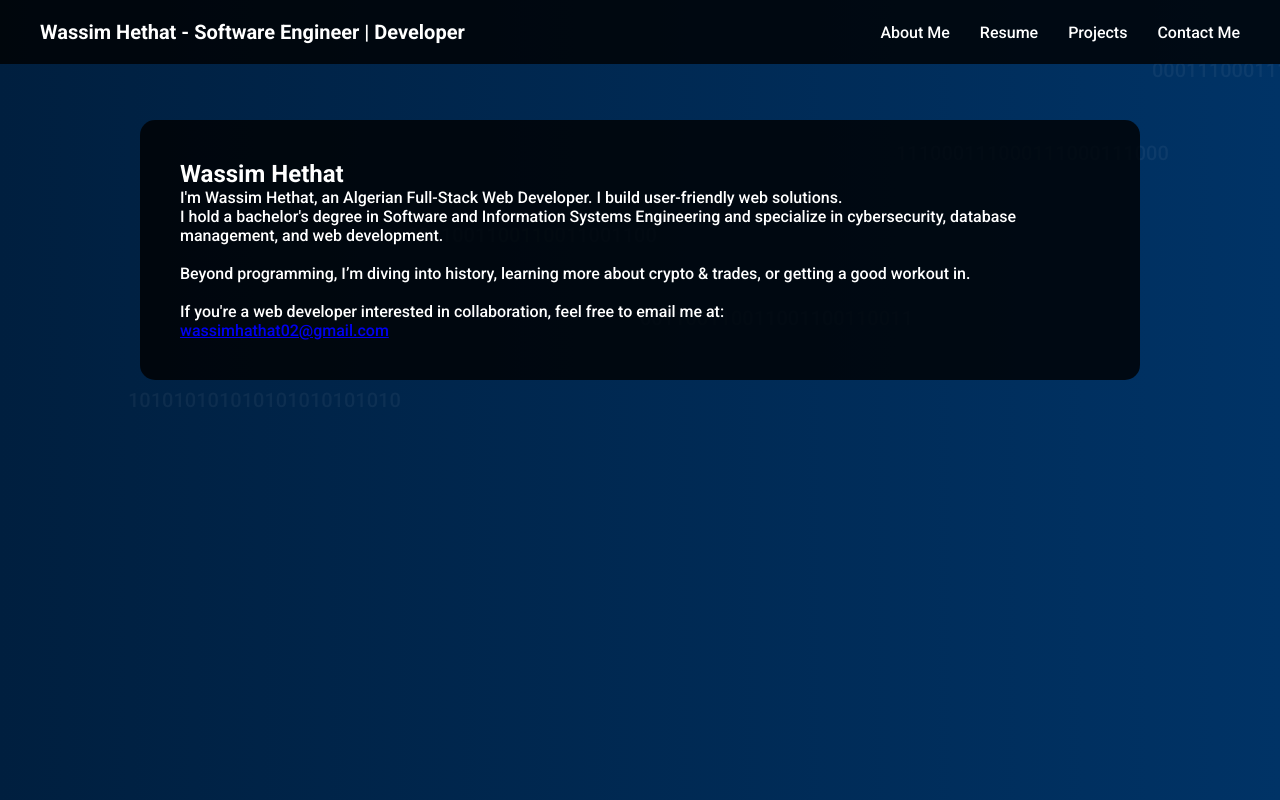
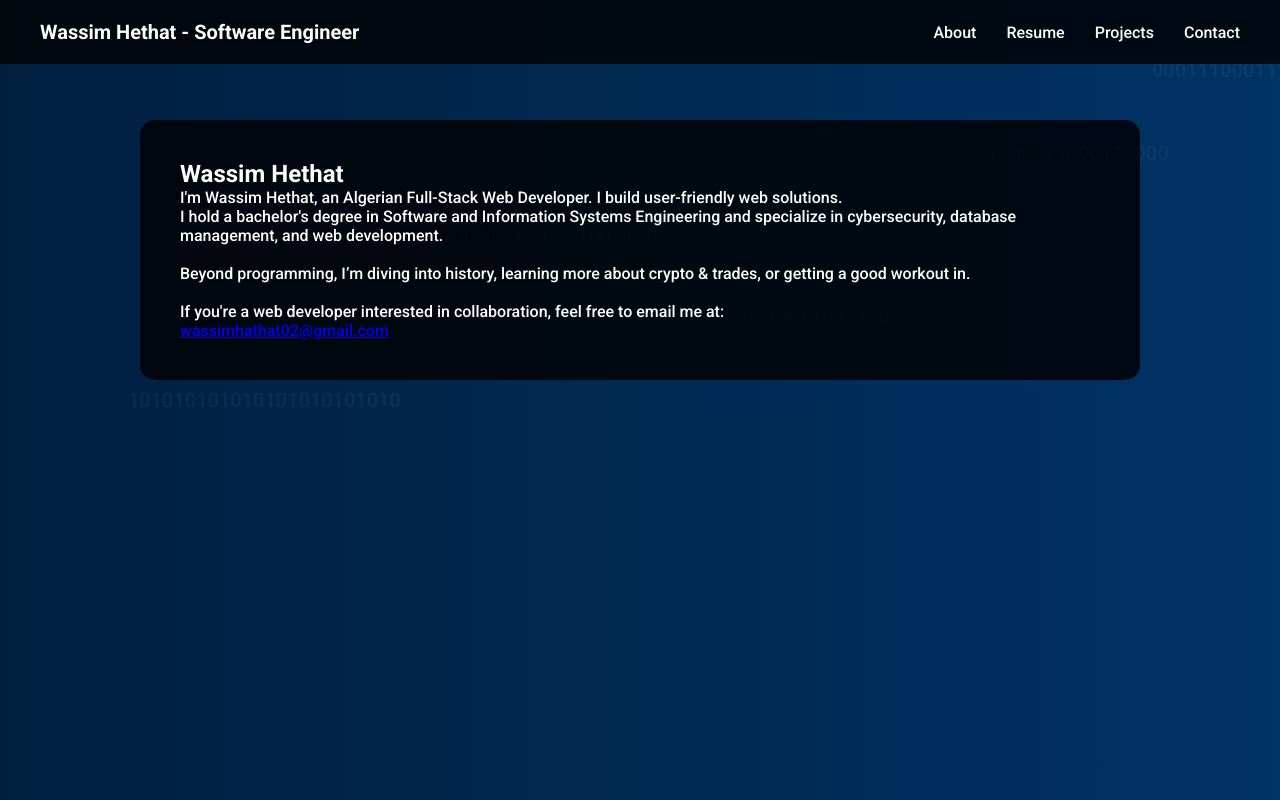
Before and after one commit to jrdevwass/Wassjrdeveloper, a plain HTML site: page index.html in a window 1280 px wide. Shown: the top 800 px of the page. Drawn offline with Linux system fonts and the light colour scheme.

Commit message:
Update index.html

```diff
--- a/index.html
+++ b/index.html
@@ -3,7 +3,7 @@
 <head>
   <meta charset="UTF-8" />
   <meta name="viewport" content="width=device-width, initial-scale=1.0" />
-  <title>Wassim Hathat | Portfolio</title>
+  <title>Wassim Hethat</title>
   <link href="https://fonts.googleapis.com/css2?family=Roboto:wght@300;500;700&display=swap" rel="stylesheet">
   <script src="https://cdnjs.cloudflare.com/ajax/libs/font-awesome/5.15.3/js/all.min.js"></script>
 
@@ -160,12 +160,12 @@
 </head>
 <body>
   <nav>
-    <h1>Wassim Hethat - Software Engineer | Developer</h1>
+    <h1>Wassim Hethat - Software Engineer</h1>
     <ul>
-      <li><a href="#about">About Me</a></li>
+      <li><a href="#about">About</a></li>
       <li><a href="#resume">Resume</a></li>
       <li><a href="#projects">Projects</a></li>
-      <li><a href="#contact">Contact Me</a></li>
+      <li><a href="#contact">Contact</a></li>
     </ul>
   </nav>
 
```
